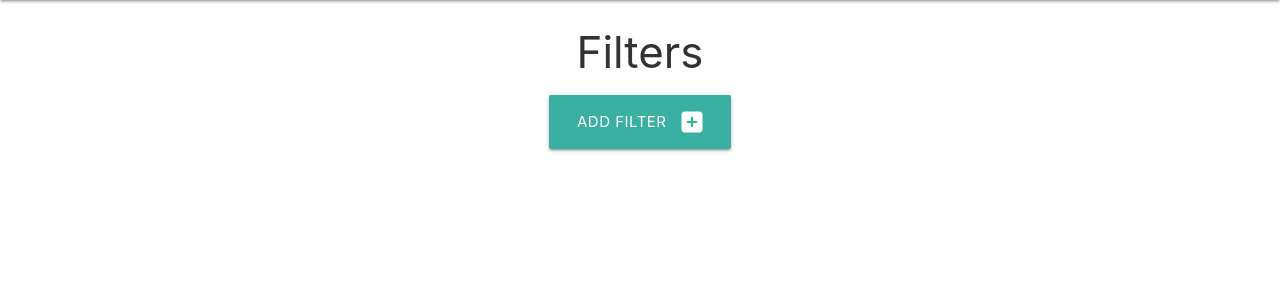
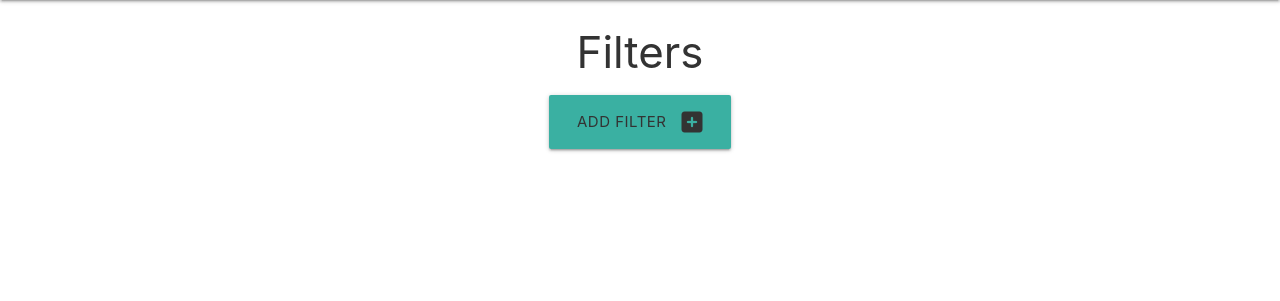
Before and after one commit to SLeighton-dot-com/Recipe-Database, a Flask app: page /filters in a window 1280 px wide. Shown: the part 64-365 px from the top of the page. Run offline with Flask 3, Linux system fonts and the light colour scheme; data that the repository does not hold is empty; some libraries are stand-ins or nearby versions.

Commit message:
filters.html:Adjusted classes for correct styling

```diff
--- a/recipes/templates/filters.html
+++ b/recipes/templates/filters.html
@@ -5,7 +5,7 @@
 
 <div class="row">
     <div class="col s12 center-align">
-        <a href="{{ url_for('add_filter') }}" class="btn-large teal">
+        <a href="{{ url_for('add_filter') }}" class="btn-large teal text ">
             Add Filter <i class="fas fa-plus-square right"></i>
         </a>
     </div>
```
